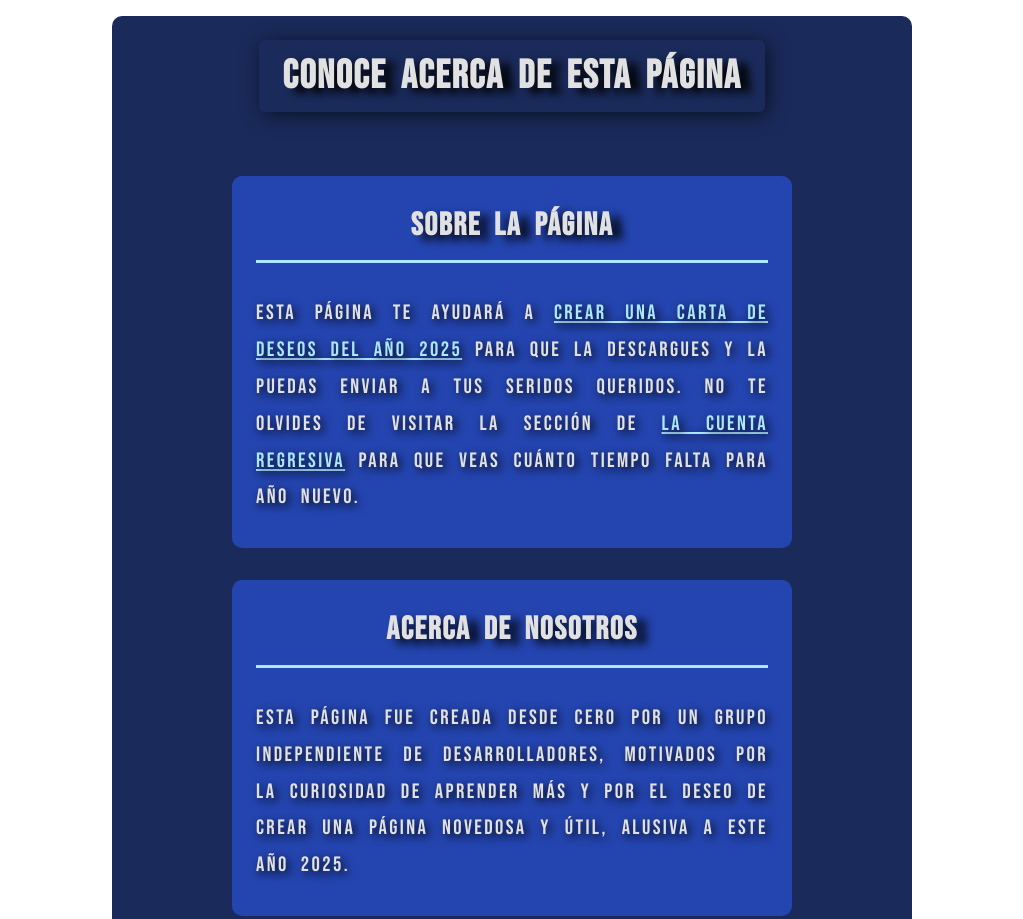
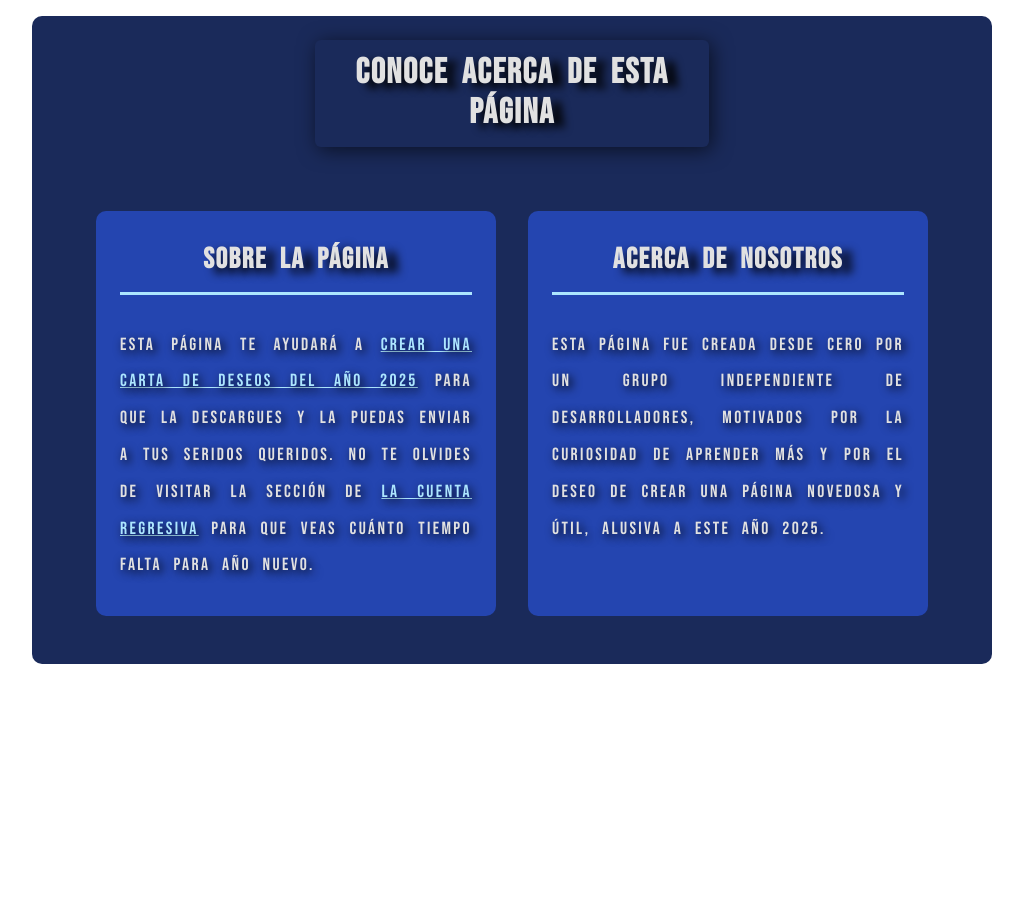
Before and after one commit to livan23l/deseos2025, a plain HTML site: page nosotros.html in a window 1280 px wide. Shown: the top 919 px of the page, without its empty margins (128-1151 px from the left). After the commit the page ends 800 px from the top, so only its background shows below. Drawn offline with Linux system fonts and the light colour scheme.

Commit message:
Fix: Corrección general de tamaños en la sección de nosotros

```diff
--- a/css/style.css
+++ b/css/style.css
@@ -99,7 +99,7 @@ body{
 .nosotros {
     margin: 1rem auto;
     width: 100%;
-    max-width: 50rem;
+    max-width: 60rem;
     padding: 1.5rem 0 3rem;
     border-radius: 10px;
     background-color: var(--primario);
@@ -113,9 +113,9 @@ body{
     margin: 0;
     padding: 0.8rem;
     width: 80%;
-    max-width: 30rem;
+    max-width: 23rem;
     border-radius: 6px;
-    font-size: 2.5rem;
+    font-size: 2.2rem;
     text-align: center;
     color: var(--texto-primario);
     box-shadow: 3px 3px 20px rgba(0, 0, 0, 0.6);
@@ -133,7 +133,7 @@ body{
     box-sizing: border-box;
     padding: 2rem 1.5rem;
     width: 90%;
-    max-width: 35rem;
+    max-width: 25rem;
     background-color: var(--secundario);
     color: var(--texto-primario);
     border-radius: 10px;
@@ -144,7 +144,7 @@ body{
     margin-bottom: 2rem;
     padding-bottom: 1rem;
     text-align: center;
-    font-size: 2rem;
+    font-size: 1.8rem;
     border-bottom: 3px solid var(--texto-secundario);
     font-family: var(--fuente-principal);
     text-shadow: 10px 5px 10px rgba(0, 0, 0, 1);
@@ -152,7 +152,7 @@ body{
 
 .articulo__parrafo{
     margin: 0;
-    font-size: 1.3rem;
+    font-size: 1.1rem;
     letter-spacing: 0.15rem;
     line-height: 2.3rem;
     text-align: justify;
```
